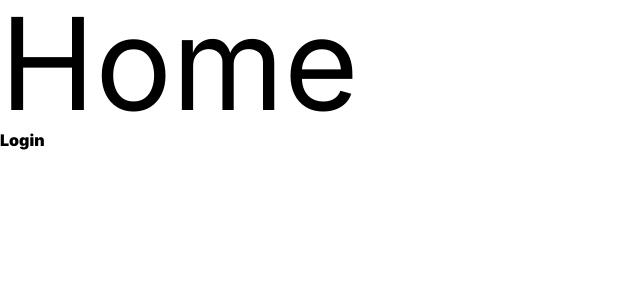
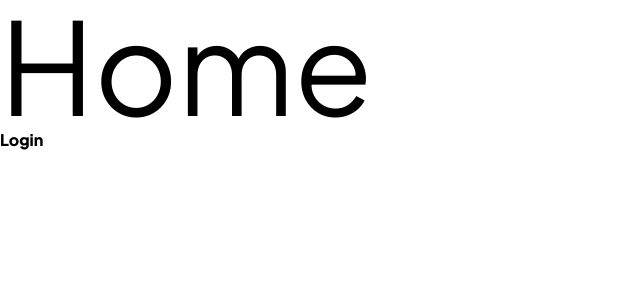
Before and after one commit to akmmp241/powerup-client-service, a Next.js app: page / in a window 1280 px wide. Shown: the top 300 px of the page, without its empty margins (0-640 px from the left). Built offline with nearby package versions, Linux system fonts and the light colour scheme.

Commit message:
feat: Change Font & edit tailwind config

```diff
--- a/app/layout.jsx
+++ b/app/layout.jsx
@@ -1,7 +1,7 @@
-import { Inter } from "next/font/google";
+import { Plus_Jakarta_Sans } from "next/font/google";
 import "./globals.css";
 
-const inter = Inter({ subsets: ["latin"] });
+const plusJakartaSans = Plus_Jakarta_Sans({ subsets: ["latin"] });
 
 export const metadata = {
   title: "Create Next App",
@@ -11,7 +11,7 @@ export const metadata = {
 export default function RootLayout({ children }) {
   return (
     <html lang="en">
-      <body className={inter.className}>{children}</body>
+      <body className={plusJakartaSans.className}>{children}</body>
     </html>
   );
 }
--- a/tailwind.config.js
+++ b/tailwind.config.js
@@ -10,9 +10,16 @@ module.exports = {
       backgroundImage: {
         "gradient-radial": "radial-gradient(var(--tw-gradient-stops))",
         "gradient-conic":
-          "conic-gradient(from 180deg at 50% 50%, var(--tw-gradient-stops))",
+          "conic-gradient(from 180deg at 50% 50%, var(--tw-gradient-stops))"
       },
     },
+    colors: {
+      'primary': "#DFE4F1",
+      'secondary': "#98A9D1",
+      'button': "#386EDC",
+      'black': "#000",
+      transparent: 'transparent'
+    }
   },
   plugins: [],
 };
```
